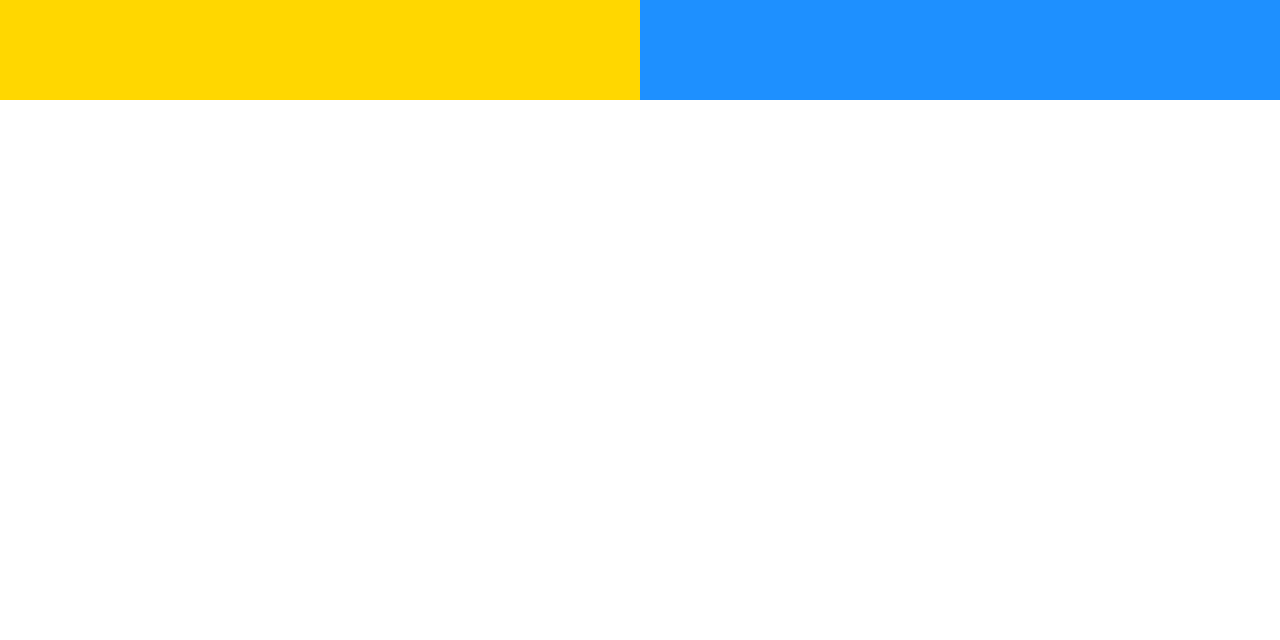
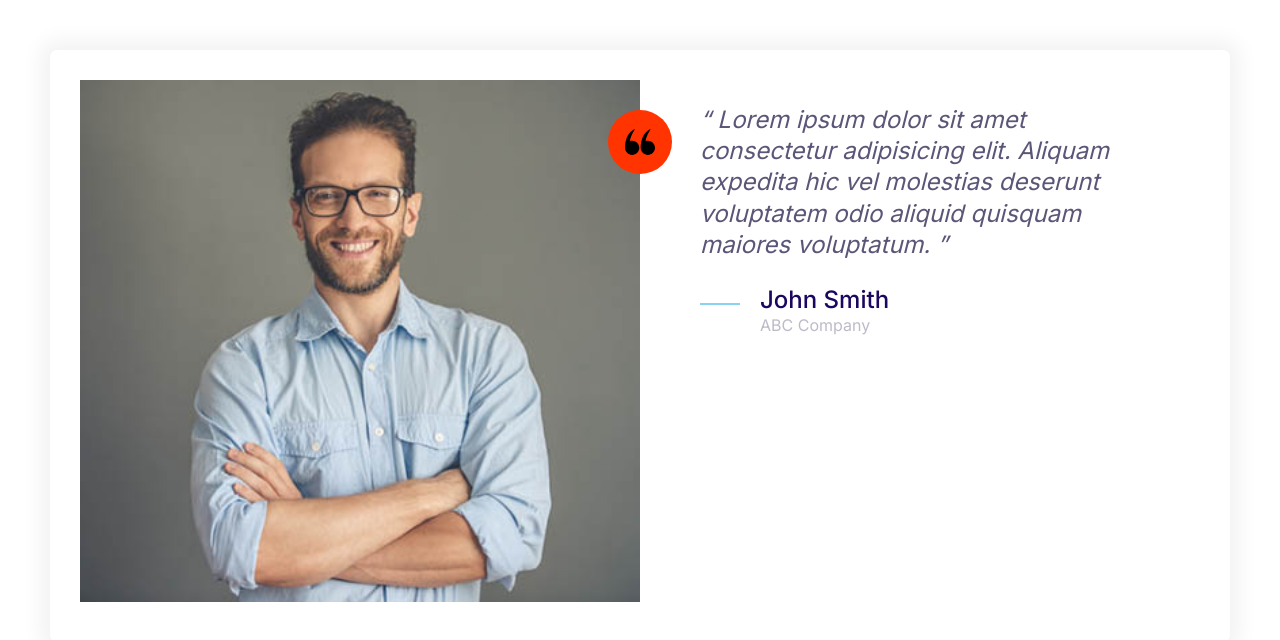
Before and after one commit to SpaceCatNugget/Sonify, a plain HTML site: page index.html in a window 1280 px wide. Drawn offline with Linux system fonts and the light colour scheme.

Commit message:
Defined testimonials.

```diff
--- a/css/styles.css
+++ b/css/styles.css
@@ -166,8 +166,17 @@ a {
     height: 40px;
 }
 
+.icon--small {
+    height: 30px;
+    width: 30px;
+}
+
 .icon--primary {
     color: var(--color-primary);
+}
+
+.icon--white {
+    color: #fff;
 }
 
 .icon-container {
@@ -178,6 +187,10 @@ a {
     display: inline-flex;
     justify-content: center;
     align-items: center;
+}
+
+.icon-container--accent {
+    background: var(--color-accent);
 }
 
 /* Buttons */
@@ -468,3 +481,39 @@ a {
         grid-template-columns: repeat(3, 1fr);
     }
 }
+
+/* Testimonials */
+.testimonial {
+    padding: 3rem;
+}
+
+.testimonial__image {
+    position: relative;
+}
+
+.testimonial__image > img{
+    width: 100%;
+}
+
+.testimonial__image > .icon-container {
+    position: absolute;
+    top: 3rem;
+    right: -32px;
+}
+
+@media screen and (max-width: 767px) {
+    .testimonial__image > .icon-container {
+      right: -30px;
+    }
+}
+
+@media screen and (min-width: 768px) {
+    .testimonial .quote,
+    .testimonial .quote__author {
+        font-size: 2.4rem;
+    }
+
+    .testimonial .quote {
+        margin-left: 6rem;
+    }
+}
--- a/index.html
+++ b/index.html
@@ -13,10 +13,38 @@
       rel="stylesheet"
     />
   </head>
-  <body>
-    <div class="grid grid--1x2">
-      <div style="height: 100px; background: gold"></div>
-      <div style="height: 100px; background: dodgerblue"></div>
+  <body style="padding: 5rem">
+    <div class="card testimonial">
+      <div class="grid grid--1x2">
+        <div class="testimonial__image">
+          <img src="/images/testimonial.jpg" alt="A happy, smilimg customer" />
+          <span class="icon-container icon-container--accent">
+            <svg class="icon icon--small icon--white">
+              <use xlink:href="images/icon-sprite.svg#quotes"></use>
+            </svg>
+          </span>
+        </div>
+        <blockquote class="quote">
+          <p class="quote__text">
+            Lorem ipsum dolor sit amet consectetur adipisicing elit. Aliquam
+            expedita hic vel molestias deserunt voluptatem odio aliquid quisquam
+            maiores voluptatum.
+          </p>
+          <footer>
+            <div class="media">
+              <div class="media__image">
+                <svg class="icon icon--primary quote__line">
+                  <use xlink:href="images/icon-sprite.svg#line"></use>
+                </svg>
+              </div>
+              <div class="media__body">
+                <h3 class="media__title quote__author">John Smith</h3>
+                <p class="quote__company">ABC Company</p>
+              </div>
+            </div>
+          </footer>
+        </blockquote>
+      </div>
     </div>
   </body>
 </html>
```
Also changed, not shown: components/testimonials.html (added, +32 -0 lines), images/icon-sprite.svg, images/testimonial.jpg (added).
